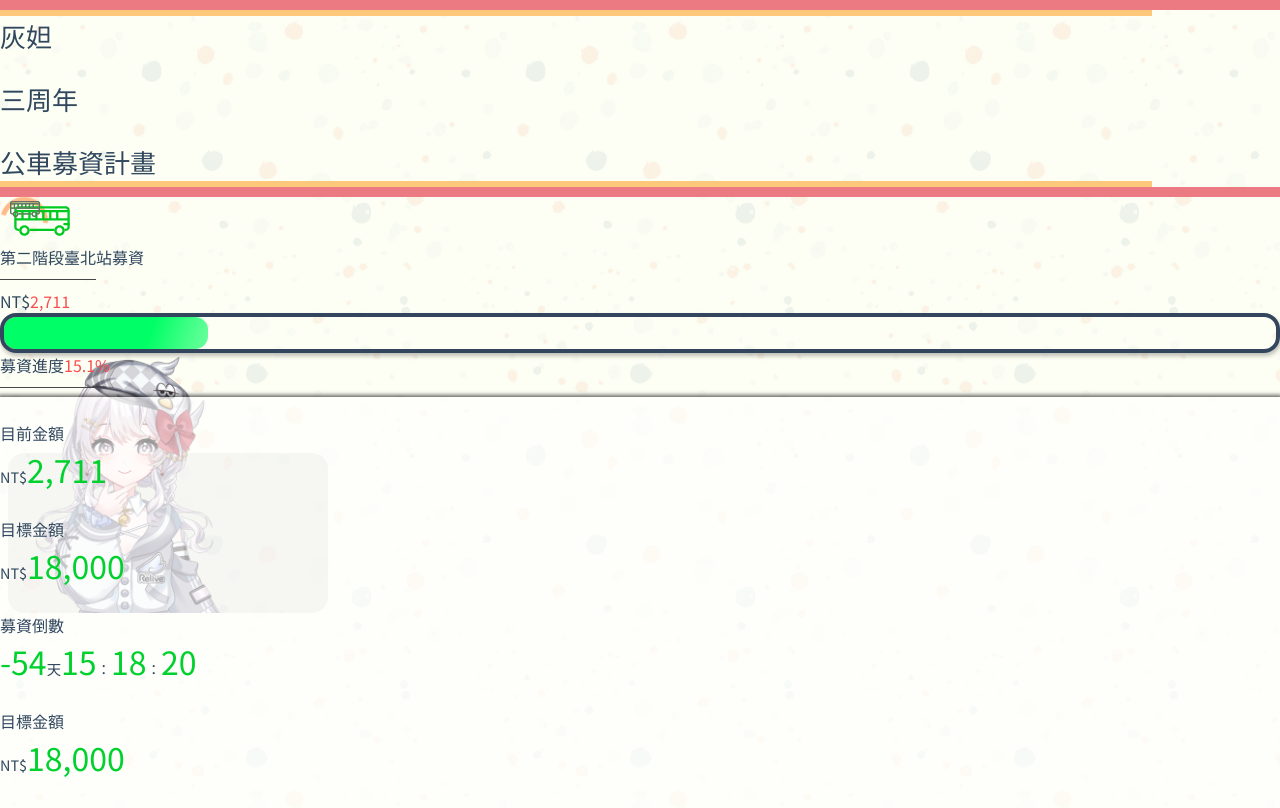
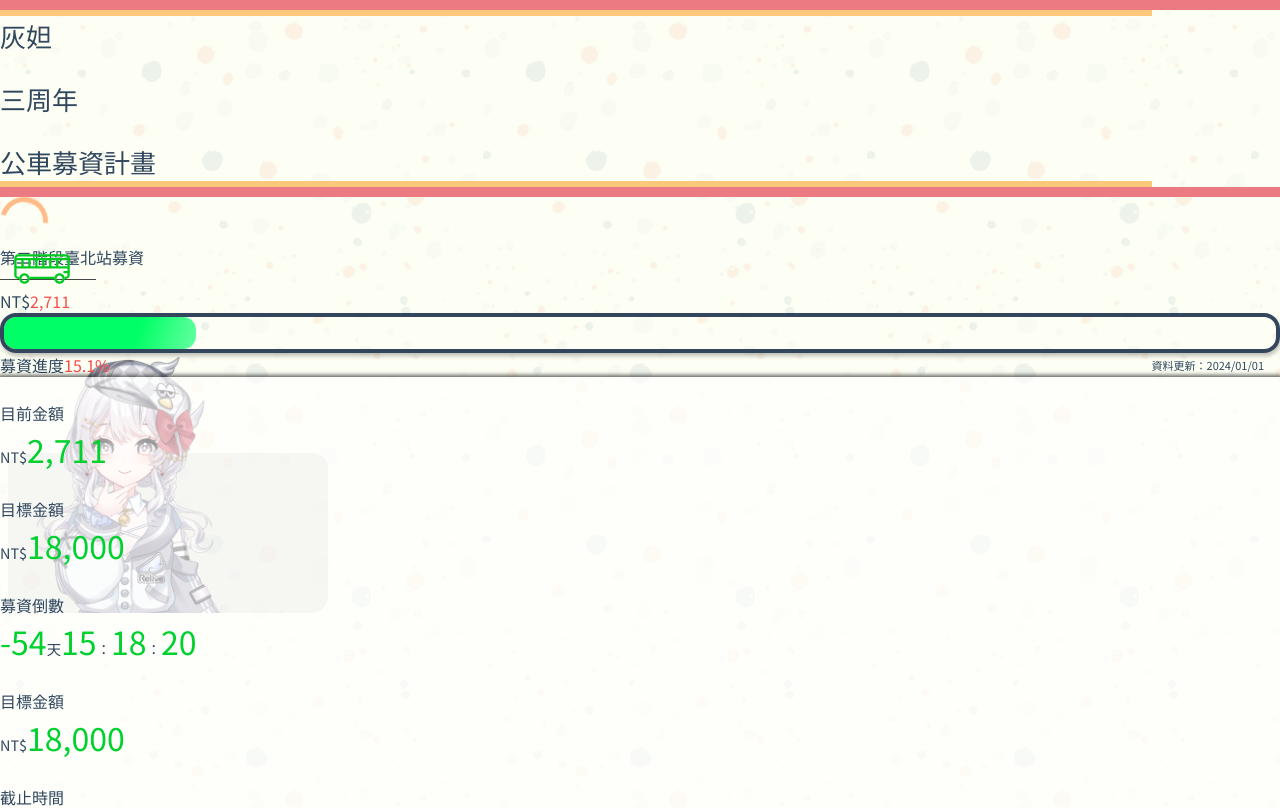
Before and after one commit to serser322/dada-bus-crowdfunding, a React (Vite) app: page / in a window 1280 px wide. Shown: the top 808 px of the page. Built offline with nearby package versions, Linux system fonts and the light colour scheme; some icons are missing.

Commit message:
feat: 新增動畫與調整 跑條動畫優化 新增元件載入時動畫 動畫寫法微調

```diff
--- a/src/components/Modal.jsx
+++ b/src/components/Modal.jsx
@@ -9,6 +9,7 @@ const customStyles = {
     bottom: "auto",
     marginRight: "-50%",
     transform: "translate(-50%, -50%)",
+    boxShadow: "0px 0px 15px 0px  rgba(0,0,0,0.25)",
     borderRadius: "20px",
     paddingLeft: "30px",
   },
--- a/src/components/ProgressBar.jsx
+++ b/src/components/ProgressBar.jsx
@@ -1,5 +1,5 @@
 import styled from "styled-components";
-import { useState, useRef, useEffect } from "react";
+// import { useState, useRef, useEffect } from "react";
 import CountUp from "react-countup";
 import BusIcon from "../../public/bus_icon.svg";
 
@@ -34,25 +34,34 @@ const Bar = styled.div`
     content: "";
     display: block;
     position: relative;
-    right: ${(props) => 100 - props.$percentage + "%"};
-    /* right: 0; */
-    /* width: ${(props) => props.$percentage + "%"}; */
+    left: ${(props) => props.$percentage - 100 + "%"};
     width: 100%;
     height: 100%;
     background-size: 50% 100%;
     background-image: linear-gradient(
       110deg,
       var(--green-bar) 0 30%,
-      #a8ffbb 45% 55%,
+      #9effc1 45% 55%,
       var(--green-bar) 70% 100%
     );
     border-radius: 0.8rem;
     z-index: -1;
-    animation: bgAnimate 1.5s linear infinite;
+    animation: progressGrow 1s 0.7s backwards ease,
+      bgAnimate 1.5s linear infinite;
   }
 
   @media (min-width: 640px) {
     height: 2.5rem;
+  }
+
+  @keyframes progressGrow {
+    0% {
+      left: -100%;
+    }
+
+    100% {
+      left: ${(props) => props.$percentage - 100 + "%"};
+    }
   }
 
   @keyframes bgAnimate {
@@ -78,28 +87,28 @@ const UpdateTime = styled.div`
 `;
 
 function ProgressBar({ targetAmount, currentAmount, updateDate }) {
-  const [percentage, setPercentage] = useState(0);
-  const percentageRef = useRef(null);
-  percentageRef.current = percentage;
+  // const [percentage, setPercentage] = useState(0);
+  // const percentageRef = useRef(null);
+  // percentageRef.current = percentage;
   const amountPercentage = ((currentAmount / targetAmount) * 100).toFixed(1);
   // const seconds = 2000 / amountPercentage ;
-  const seconds = 100;
-  const increasePercentage = () => {
-    const increaseInterval = setInterval(() => {
-      if (percentageRef.current < amountPercentage) {
-        setPercentage((newValue) => newValue + 1);
-      } else {
-        clearInterval(increaseInterval);
-      }
-    }, seconds);
-  };
+  // const seconds = 100;
+  // const increasePercentage = () => {
+  //   const increaseInterval = setInterval(() => {
+  //     if (percentageRef.current < amountPercentage) {
+  //       setPercentage((newValue) => newValue + 1);
+  //     } else {
+  //       clearInterval(increaseInterval);
+  //     }
+  //   }, seconds);
+  // };
 
-  useEffect(() => {
-    // 延遲0.3秒再跑條
-    setTimeout(() => {
-      increasePercentage();
-    }, 300);
-  }, []);
+  // useEffect(() => {
+  //   // 延遲0.3秒再跑條
+  //   setTimeout(() => {
+  //     increasePercentage();
+  //   }, 300);
+  // }, []);
 
   return (
     <div className="w-full relative rounded-lg">
@@ -107,10 +116,11 @@ function ProgressBar({ targetAmount, currentAmount, updateDate }) {
       <div className="flex justify-end items-baseline font-bold mr-4 mb-1.5">
         <span className="text-sm sm:text-base mr-2">NT$</span>
         <NumberText className="text-xl sm:text-2xl">
-          <CountUp start={0} end={currentAmount} duration={2.8} delay={0.1} />
+          <CountUp start={0} end={currentAmount} duration={3} delay={0.7} />
         </NumberText>
       </div>
-      <Bar className="w-full" $percentage={percentage}></Bar>
+      {/* <Bar className="w-full" $percentage={percentage}></Bar> */}
+      <Bar className="w-full" $percentage={amountPercentage}></Bar>
       <div className="flex justify-center items-baseline font-bold mt-3 sm:mt-5">
         <span className="text-lg md:text-2xl mr-3">募資進度</span>
         <NumberText className="text-3xl md:text-4xl mr-1">
@@ -118,8 +128,8 @@ function ProgressBar({ targetAmount, currentAmount, updateDate }) {
             start={0}
             end={amountPercentage}
             decimals={1}
-            duration={2.8}
-            delay={0.1}
+            duration={3}
+            delay={0.7}
           />
         </NumberText>
         <NumberText className="text-lg sm:text-2xl">%</NumberText>
--- a/src/ui/Content.jsx
+++ b/src/ui/Content.jsx
@@ -38,6 +38,44 @@ const StyleMain = styled.main`
   }
 `;
 
+const Container = styled.div`
+  .fade_in_anime:first-child {
+    opacity: 0;
+    animation: FadeIn 1s 0.7s forwards ease;
+  }
+
+  .fade_in_anime:nth-child(2) {
+    position: relative;
+    opacity: 0;
+    animation: FadeIn 1s 1.2s forwards ease;
+  }
+
+  .fade_in_anime:nth-child(3) {
+    position: relative;
+    opacity: 0;
+    animation: FadeIn 1s 1.7s forwards ease;
+  }
+
+  .fade_in_anime:nth-child(4) {
+    position: relative;
+    opacity: 0;
+    animation: FadeIn 1s 2.2s forwards ease;
+  }
+
+  @keyframes FadeIn {
+    0% {
+      transform: translateY(-20px) rotateX(25deg);
+      opacity: 0;
+    }
+
+    100% {
+      top: 0;
+      transform: translateY(0px) rotateX(0);
+      opacity: 1;
+    }
+  }
+`;
+
 const NumberText = styled.span`
   color: var(--green-num);
   font-size: 1.2rem;
@@ -66,10 +104,11 @@ const SubText = styled.span`
 const DataImgStyle = styled.div`
   width: 10rem;
   position: absolute;
-  right: 0rem;
+  right: -1rem;
   top: -6.5rem;
   z-index: -1;
   opacity: 0.7;
+  animation: DadaImgFadeIn 1s 2.2s backwards;
 
   &:after {
     content: "";
@@ -82,6 +121,18 @@ const DataImgStyle = styled.div`
     right: 0;
     bottom: 0;
     z-index: -2;
+  }
+
+  @keyframes DadaImgFadeIn {
+    0% {
+      transform: translateX(-20px);
+      opacity: 0;
+    }
+
+    100% {
+      transform: translateX(0);
+      opacity: 0.7;
+    }
   }
 
   @media (min-width: 640px) {
@@ -109,9 +160,23 @@ const DataImgStyle = styled.div`
   @media (min-width: 1280px) {
     width: 16rem;
     opacity: 1;
+    animation: DadaImgFadeIn 1s 2.2s backwards;
+
     &:after {
       width: 20rem;
       height: 10rem;
+    }
+
+    @keyframes DadaImgFadeIn {
+      0% {
+        transform: translateX(-20px);
+        opacity: 0;
+      }
+
+      100% {
+        transform: translateX(0);
+        opacity: 1;
+      }
     }
   }
 `;
@@ -123,6 +188,7 @@ const YodaImgStyle = styled.div`
   bottom: 6.2rem;
   z-index: -1;
   opacity: 0.7;
+  animation: YodaImgFadeIn 1s 2.2s backwards;
 
   &:after {
     content: "";
@@ -135,6 +201,18 @@ const YodaImgStyle = styled.div`
     right: 0;
     bottom: 0;
     z-index: -2;
+  }
+
+  @keyframes YodaImgFadeIn {
+    0% {
+      transform: translateX(20px);
+      opacity: 0;
+    }
+
+    100% {
+      transform: translateX(0);
+      opacity: 0.7;
+    }
   }
 
   @media (min-width: 640px) {
@@ -162,9 +240,22 @@ const YodaImgStyle = styled.div`
     width: 16rem;
     bottom: -2rem;
     opacity: 1;
+    animation: YodaImgFadeIn 1s 2.2s backwards;
     &:after {
       width: 20rem;
       height: 10rem;
+    }
+
+    @keyframes YodaImgFadeIn {
+      0% {
+        transform: translateX(20px);
+        opacity: 0;
+      }
+
+      100% {
+        transform: translateX(0);
+        opacity: 1;
+      }
     }
   }
 `;
@@ -235,7 +326,8 @@ function Content() {
         <Loader />
       </div>
       <div className={isLoading ? "hidden" : "block"}>
-        <div className="flex flex-col items-center relative space-y-4 mt-8 mb-12 mx-auto px-6 w-full max-w-lg sm:max-w-xl sm:space-y-9 md:max-w-3xl lg:max-w-4xl">
+        <Container className="flex flex-col items-center relative space-y-4 mt-8 mb-12 mx-auto px-6 w-full max-w-lg sm:max-w-xl sm:space-y-9 md:max-w-3xl lg:max-w-4xl">
+          <div className="fade_in_anime w-full">
             <div className="self-start">
               <Title title1="第二階段" title2="臺北站募資" />
               <Divider />
@@ -245,9 +337,11 @@ function Content() {
               currentAmount={currentAmount}
               updateDate={updateDate}
             />
-          <div className="self-start !mt-0 invisible ">
+            {/* <div className="self-end !mt-0 visible ">
             <Divider />
+          </div> */}
           </div>
+          <div className="fade_in_anime w-full">
             <Card>
               <CardItem icon={AttachMoneyRound} title="目前金額">
                 <div className="flex items-baseline sm:pb-0.5 lg:pb-1">
@@ -256,8 +350,8 @@ function Content() {
                     <CountUp
                       start={0}
                       end={currentAmount}
-                    duration={2.8}
-                    delay={0.1}
+                      duration={3}
+                      delay={1.2}
                     />
                   </NumberText>
                 </div>
@@ -272,8 +366,8 @@ function Content() {
                       <CountUp
                         start={0}
                         end={targetAmount}
-                      duration={2.8}
-                      delay={0.1}
+                        duration={3}
+                        delay={1.2}
                       />
                     </NumberText>
                   </div>
@@ -308,8 +402,8 @@ function Content() {
                       <CountUp
                         start={0}
                         end={targetAmount}
-                      duration={2.8}
-                      delay={0.1}
+                        duration={3}
+                        delay={1.2}
                       />
                     </NumberText>
                   </div>
@@ -325,8 +419,8 @@ function Content() {
                     <CountUp
                       start={0}
                       end={currentState}
-                    duration={0.8}
-                    delay={0.3}
+                      duration={3}
+                      delay={1.2}
                     />
                   </NumberText>
                   <SubText className="mr-1">
@@ -344,16 +438,22 @@ function Content() {
                     <CountUp
                       start={0}
                       end={totalAmount}
-                    duration={2.8}
-                    delay={0.1}
+                      duration={3}
+                      delay={1.2}
                     />
                   </NumberText>
                 </div>
               </CardItem>
             </Card>
-          <FinishedProgressBar title={finishedTitle} amount={finishedAmount} />
+          </div>
+          <div className="fade_in_anime w-full">
+            <FinishedProgressBar
+              title={finishedTitle}
+              amount={finishedAmount}
+            />
             <LockedProgressBar title={lockedTitle} amount={lockedAmount} />
-          <div className="w-full pt-10 flex flex-col sm:flex-row space-y-5 sm:space-y-0 sm:space-x-7">
+          </div>
+          <div className="fade_in_anime w-full pt-10 flex flex-col sm:flex-row space-y-5 sm:space-y-0 sm:space-x-7">
             <Button
               text="活動簡介"
               icon={TipsAndUpdatesRound}
@@ -370,7 +470,7 @@ function Content() {
               onClick={toggleRewardModal}
             />
           </div>
-        </div>
+        </Container>
         <DataImgStyle>
           <img src={DadaImg} alt="" onLoad={imageLoad} />
         </DataImgStyle>
--- a/src/ui/Footer.jsx
+++ b/src/ui/Footer.jsx
@@ -17,7 +17,7 @@ const FooterDivider = styled.div`
 
 function Footer() {
   return (
-    <footer className="grid grid-cols-1 justify-items-center py-3 text-white bg-[#3c3c3c] lg:grid-cols-[minmax(300px,_1.7fr)_minmax(300px,_0.3fr)] lg:h-14 lg:py-0 lg:px-8 lg:justify-items-stretch xl:pl-16">
+    <footer className="grid grid-cols-1 justify-items-center py-3 text-white bg-[#3c3c3c] mt-5 lg:grid-cols-[minmax(300px,_1.7fr)_minmax(300px,_0.3fr)] lg:h-14 lg:py-0 lg:px-8 lg:justify-items-stretch xl:pl-16">
       <div className="grid grid-cols-1 gap-y-4 sm:grid-cols-4 md:gap-x-8">
         <FooterLink
           iconImg={XIcon}
```
Also changed, not shown: src/ui/Header.jsx (+33 -6 lines). Lines whose indentation alone changed are shown as unchanged.
